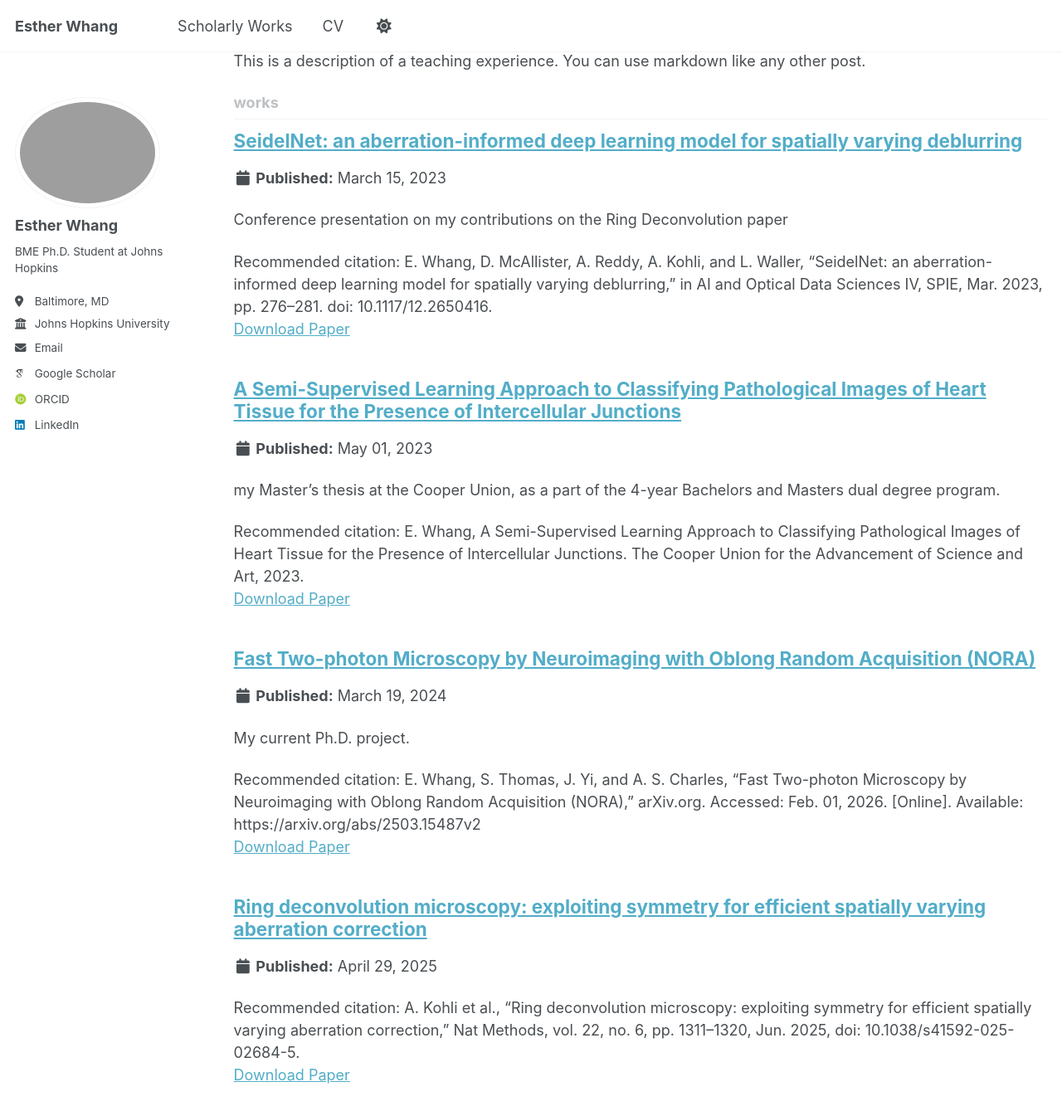
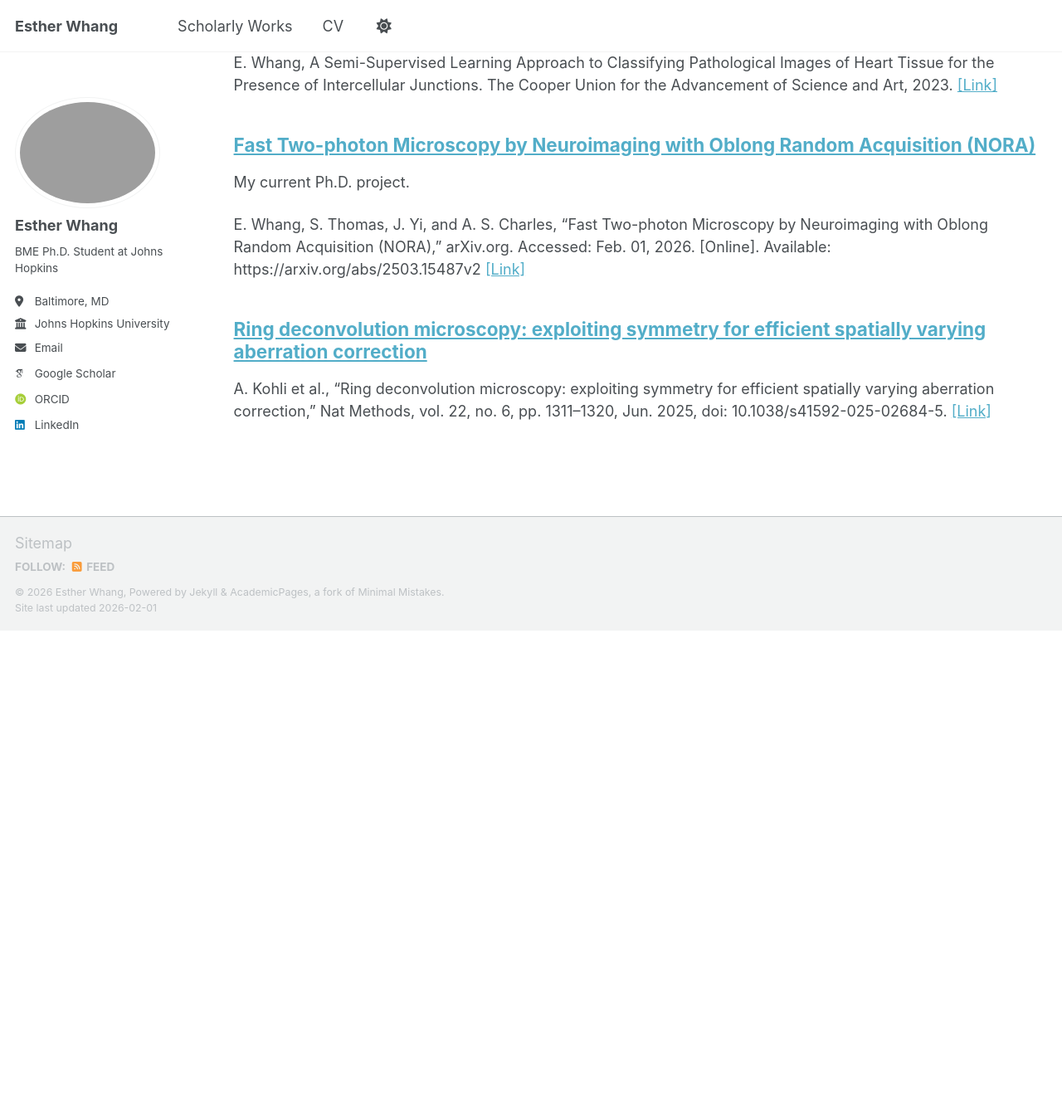
Before and after one commit to emwhang/emwhang.github.io, a Jekyll site: the page built from _pages/collection-archive.html, in a window 1280 px wide and 1400 px high, scrolled down 3352 px. Shown: the top 1345 px of the window at 83% size. Built offline with Jekyll 4.4.1, drawn with Linux system fonts in a browser that asks for light colours; some web fonts are replaced; a script bundle is joined from its source files by our own code; library files that are not in the unit come from our copies; after the commit the page ends 4112 px from its top, so only the background shows below that; some of the changed text lies outside the part shown.

Commit message:
reformating

```diff
--- a/_config.yml
+++ b/_config.yml
@@ -96,7 +96,7 @@
   books:
     title: 'Books'
   manuscripts:
-    title: 'Journal Articles'
+    title: 'Papers'
   conferences:
     title: 'Conference Papers'
   other:
--- a/_includes/archive-single.html
+++ b/_includes/archive-single.html
@@ -42,6 +42,26 @@
           <p> {{ post.type }}, <i>{{ post.venue }}</i>, {{ post.date | default: "1900-01-01" | date: "%Y" }} </p>
         {% elsif post.collection == 'publications' %}
           <p>Published in <i>{{ post.venue }}</i>, {{ post.date | default: "1900-01-01" | date: "%Y" }} </p>
+        {% endif %}
+
+    {% if post.excerpt and site.read_more != 'enabled' %}
+    <p class="archive__item-excerpt" itemprop="description">{{ post.excerpt | markdownify }}</p>
+    {% elsif post.excerpt and site.read_more == 'enabled' %}
+    <p class="archive__item-excerpt" itemprop="description"><p>{{ post.excerpt | markdownify | remove: '<p>' | remove: '</p>' }}<strong><a href="{{ base_path }}{{ post.url }}" rel="permalink"> Read more</a></strong></p></p>
+    {% endif %}
+
+    {% if post.citation %}
+      <p>{{ post.citation }}{% if post.paperurl %} <a href="{{ post.paperurl }}">[Link]</a>{% endif %}</p>
+    {% endif %}
+
+    <!-- {% if post.read_time %}
+      <p class="page__meta"><i class="fa fa-clock" aria-hidden="true"></i> {% include read-time.html %}</p>
+    {% endif %}
+
+        {% if post.collection == 'teaching' %}
+          <p> {{ post.type }}, <i>{{ post.venue }}</i>, {{ post.date | default: "1900-01-01" | date: "%Y" }} </p>
+        {% elsif post.collection == 'publications' %}
+          <p>Published in <i>{{ post.venue }}</i>, {{ post.date | default: "1900-01-01" | date: "%Y" }} </p>
         {% elsif post.date %}
          <p class="page__date"><strong><i class="fa fa-fw fa-calendar" aria-hidden="true"></i> {{ site.data.ui-text[site.locale].date_label | default: "Published:" }}</strong> <time datetime="{{ post.date | default: "1900-01-01" | date_to_xmlschema }}">{{ post.date | default: "1900-01-01" | date: "%B %d, %Y" }}</time></p>
         {% endif %}
@@ -78,7 +98,7 @@
       <p><a href="{{ post.slidesurl }}">Download Slides</a></p>
     {% elsif post.bibtexurl %}
       <p><a href="{{ post.bibtexurl }}">Download Bibtex</a></p>
-    {% endif %}
+    {% endif %} -->
 
   </article>
 </div>
```
Also changed, not shown: _works/2024-03-19-nora.md (+1 -1 lines).
